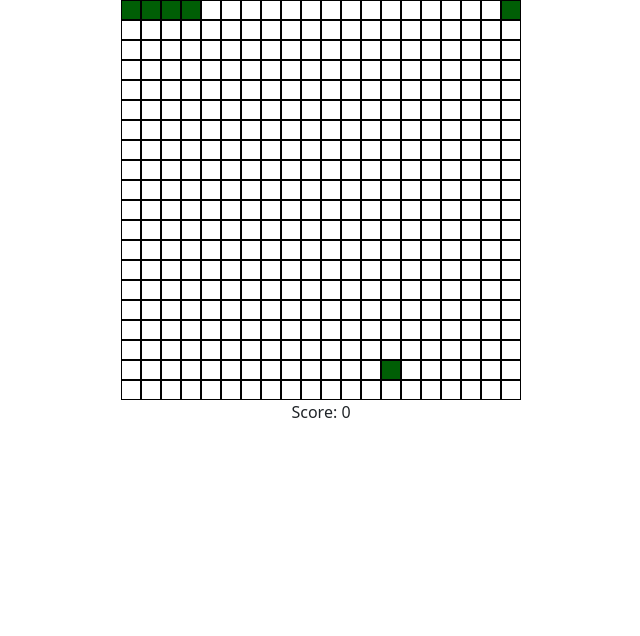
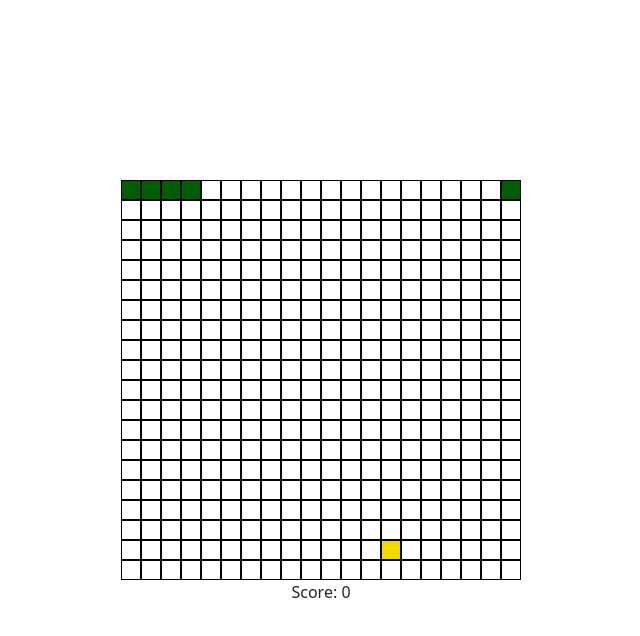
Before and after one commit to jsjf93/snake, a React (Create React App) app: page / in a window 1280 px wide. Shown: the top 636 px of the page, without its empty margins (319-959 px from the left). Built offline with nearby package versions, Linux system fonts and the light colour scheme.

Commit message:
Style tweaks

```diff
--- a/src/App.tsx
+++ b/src/App.tsx
@@ -5,6 +5,8 @@ import Grid from './components/Organisms/Grid/Grid';
 const Wrapper = styled(Container)`
   display: flex;
   justify-content: center;
+  height: 100vh;
+  align-items: center;
 `;
 
 function App() {
--- a/src/components/Atoms/Grid/Tile/Tile.tsx
+++ b/src/components/Atoms/Grid/Tile/Tile.tsx
@@ -8,11 +8,15 @@ const Wrapper = styled.div`
   width: 20px;
   height: 20px;
   border: 1px solid black;
-  background-color: ${(props) => (props.className?.includes('snake') ? '#005e05' : '#ffffff')};
+  background-color: ${(props) => {
+    if (props.className?.includes('1')) return '#005e05';
+    else if (props.className?.includes('2')) return '#f1d900';
+    else return '#ffffff';
+  }};
 `;
 
 function Tile({ value }: Props) {
-  return <Wrapper data-testid="tile" className={value ? 'snake' : ''} />;
+  return <Wrapper data-testid="tile" className={`cell-${value}`} />;
 }
 
 export default Tile;
```
